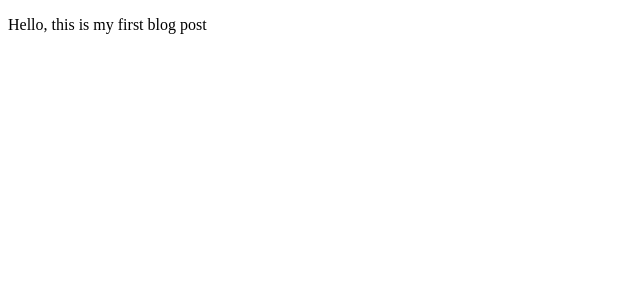
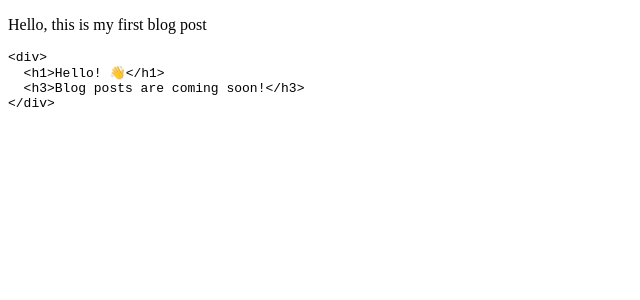
Before and after one commit to kb1995/railsjunior, a Jekyll site: the page built from _posts/2019-07-07-how-to-write-a-blog.md, in a window 1280 px wide. Shown: the top 300 px of the page, without its empty margins (0-640 px from the left). Built offline with Jekyll 4.4.1, drawn with Linux system fonts in a browser that asks for light colours; nearby versions of some CDN libraries.

Commit message:
Update from Forestry.io kristiyan.r.bogdanov@gmail.com updated _posts/2019-07-07-how-to-write-a-blog.md

```diff
--- a/_posts/2019-07-07-how-to-write-a-blog.md
+++ b/_posts/2019-07-07-how-to-write-a-blog.md
@@ -7,3 +7,8 @@ category: test
 
 ---
 Hello, this is my first blog post
+
+    <div>
+      <h1>Hello! 👋</h1>
+      <h3>Blog posts are coming soon!</h3>
+    </div>
```
